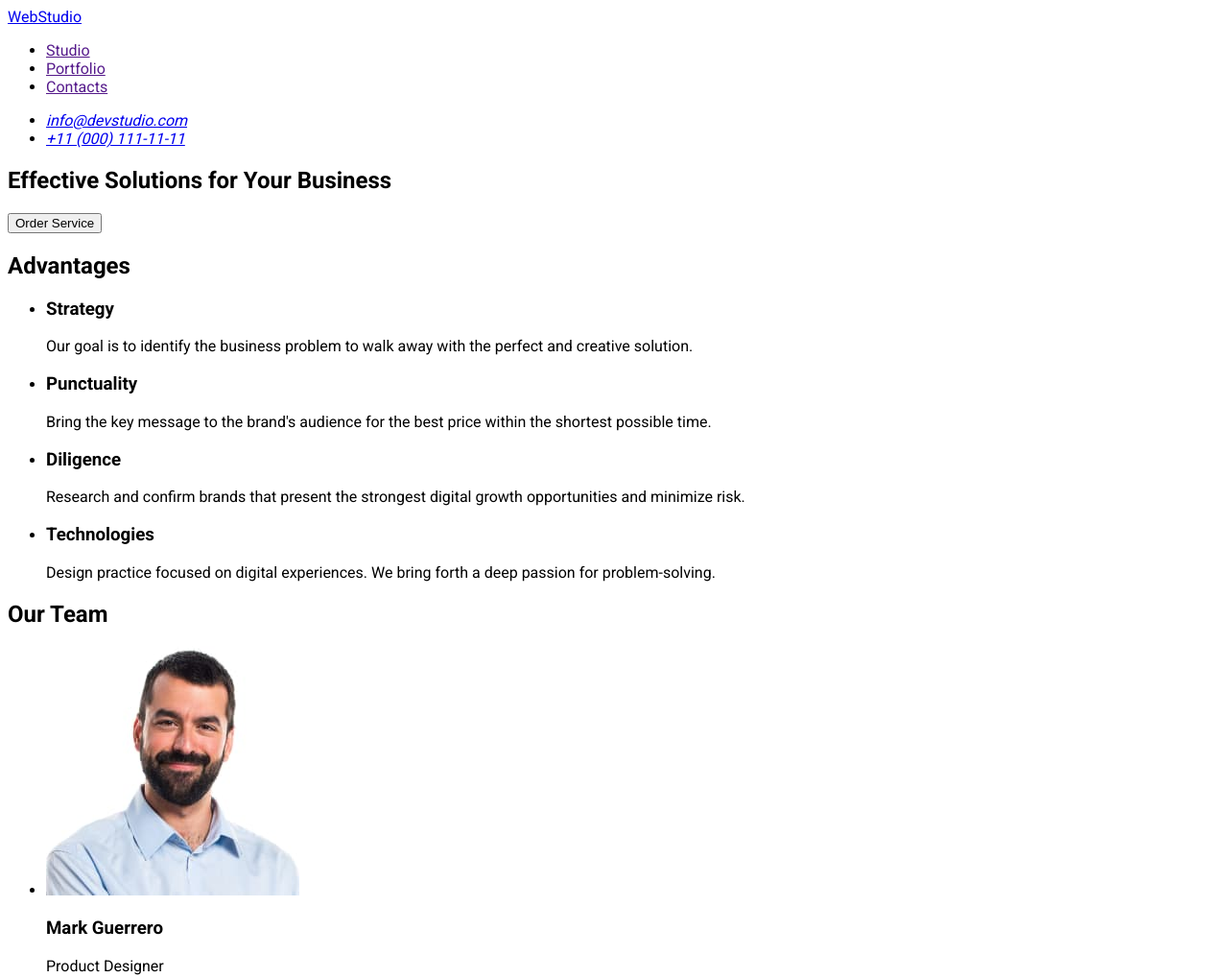
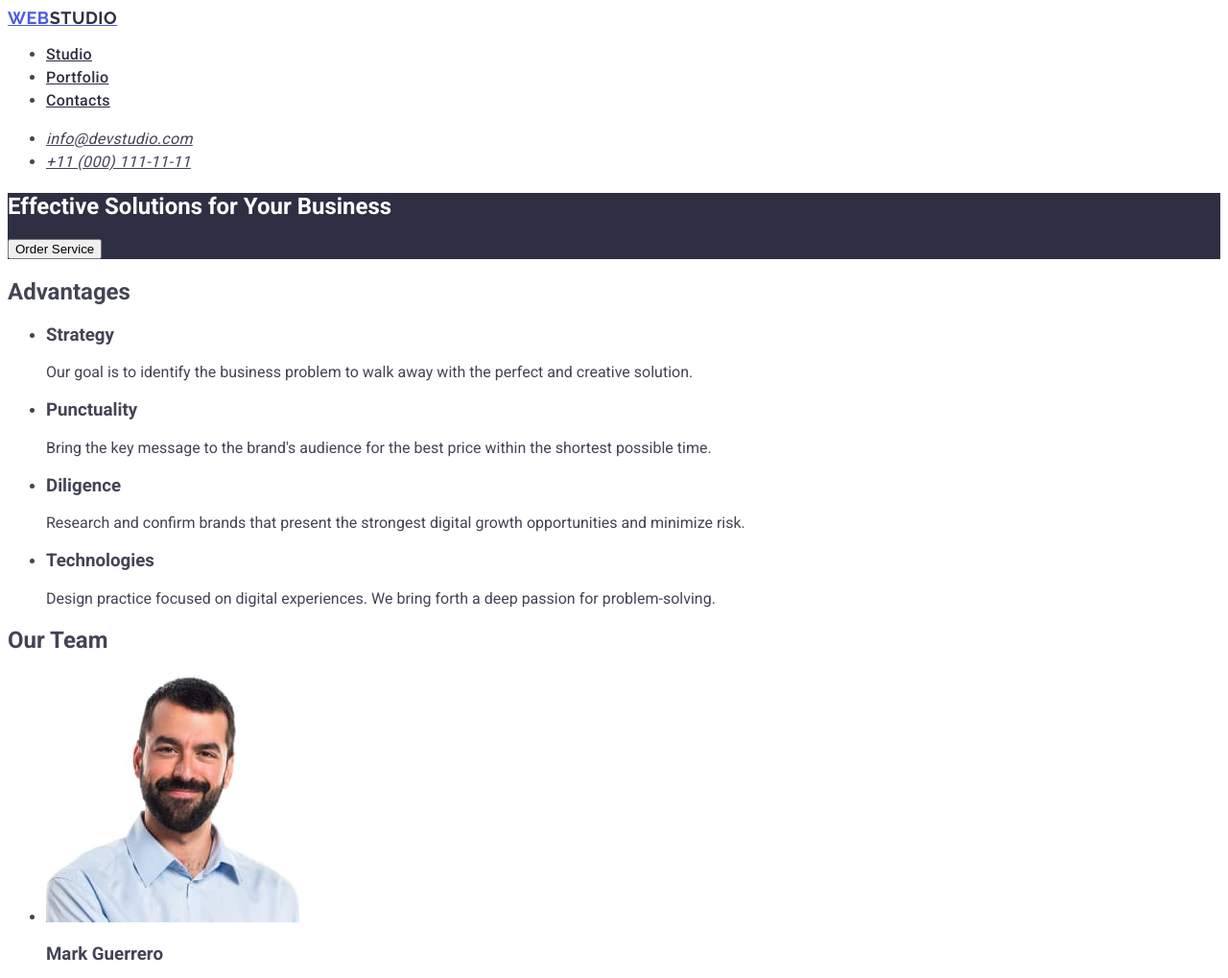
Before and after one commit to vibondare/goit-markup-hw-01, a plain HTML site: page index.html in a window 1280 px wide. Shown: the top 1019 px of the page at 96% size. Drawn offline with Linux system fonts and the light colour scheme.

Commit message:
version-2-1

```diff
--- a/css/styles.css
+++ b/css/styles.css
@@ -1,8 +1,52 @@
 body {
-  font-family: 'Raleway', sans-serif;
-  font-family: 'Roboto', sans-serif;
+  font-family: "Raleway", sans-serif;
+  font-family: "Roboto", sans-serif;
+  color: #434455;
+  background-color: #ffffff;
+}
+
+.logo-link {
+  font-family: "Raleway", sans-serif;
+  font-weight: 700;
+  color: #4d5ae5;
+  font-size: 18px;
+  text-transform: uppercase;
+  line-height: 1.17;
+  letter-spacing: 0.03em;
+}
+
+.logo-link-span {
+  color: #2e2f42;
+}
+
+.navigation-list-item-link {
+  font-weight: 500;
+  line-height: 1.5;
+  letter-spacing: 0.02em;
+  color: #2e2f42;
+}
+
+.navigation-list-item-link:hover,
+.navigation-list-item-link:focus {
+  color: #404bbf;
+}
+
+.address-list-item-link {
+    font-weight: 400;
+    color: #434455;
+    line-height: 1.5;
+    letter-spacing: 0.02em;
+}
+
+.address-list-item-link:hover, .address-list-item-link:focus {
+    color: #404bbf;
+}
+
+.hero-section {
+  background-color: #2e2f42;
+  color: #ffffff;
 }
 
 .hero-button {
-    cursor: pointer;
+  cursor: pointer;
 }
--- a/index.html
+++ b/index.html
@@ -5,7 +5,7 @@
     <meta http-equiv="X-UA-Compatible" content="IE=edge" />
     <meta name="viewport" content="width=device-width, initial-scale=1.0" />
     <title>WebStudio</title>
-    <link rel="stylesheet" href="./css/styles.css"/>
+    <link rel="stylesheet" href="./css/styles.css" />
     <link rel="preconnect" href="https://fonts.googleapis.com" />
     <link rel="preconnect" href="https://fonts.gstatic.com" crossorigin />
     <link
@@ -22,17 +22,29 @@
   <body>
     <header>
       <nav>
-        <a href="./index.html">WebStudio</a>
-        <ul>
-          <li><a href="">Studio</a></li>
-          <li><a href="">Portfolio</a></li>
-          <li><a href="">Contacts</a></li>
+        <a href="./index.html" class="logo-link"
+          >Web<span class="logo-link-span">Studio</span></a
+        >
+        <ul class="navigation-list">
+          <li class="navigation-list-item">
+            <a href="./index.html" class="navigation-list-item-link">Studio</a>
+          </li>
+          <li class="navigation-list-item">
+            <a href="" class="navigation-list-item-link">Portfolio</a>
+          </li>
+          <li class="navigation-list-item">
+            <a href="" class="navigation-list-item-link">Contacts</a>
+          </li>
         </ul>
       </nav>
       <address>
-        <ul>
-          <li><a href="mailto:info@devstudio.com">info@devstudio.com</a></li>
-          <li><a href="tel:+110001111111">+11 (000) 111-11-11</a></li>
+        <ul class="address-list">
+          <li class="address-list-item">
+            <a href="mailto:info@devstudio.com" class="address-list-item-link">info@devstudio.com</a>
+          </li>
+          <li class="address-list-item">
+            <a href="tel:+110001111111" class="address-list-item-link">+11 (000) 111-11-11</a>
+          </li>
         </ul>
       </address>
     </header>
@@ -182,7 +194,9 @@
       </section>
     </main>
     <footer>
-      <a href="./index.html">WebStudio</a>
+      <a href="./index.html" class="logo-link"
+        >Web<span class="logo-link-span">Studio</span></a
+      >
       <p>
         Increase the flow of customers and sales for your business with digital
         marketing & growth solutions.
```
